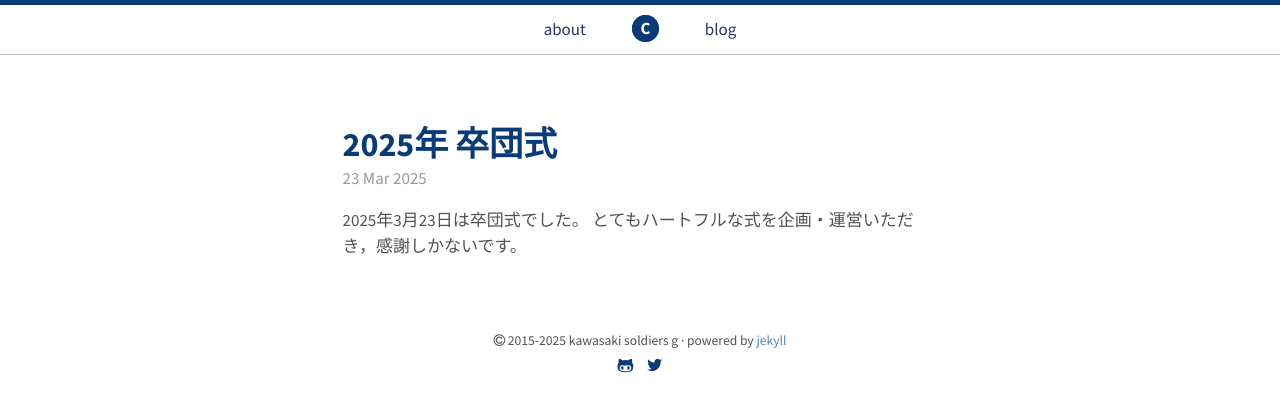
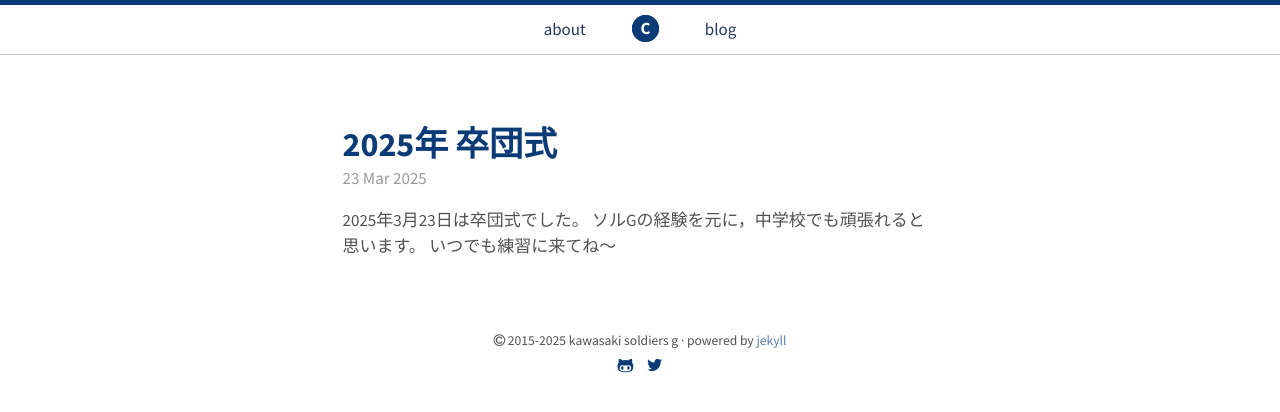
Before and after one commit to soldiersg/soldiersg.github.io, a Jekyll site: the page built from blog/_posts/2025-03-23-sotsudanshiki.md, in a window 1280 px wide. Shown: the top 412 px of the page. Built offline with Jekyll 4.4.1, drawn with Linux system fonts in a browser that asks for light colours.

Commit message:
卒団式

```diff
--- a/blog/_posts/2025-03-23-sotsudanshiki.md
+++ b/blog/_posts/2025-03-23-sotsudanshiki.md
@@ -3,4 +3,5 @@ layout: post
 title: 2025年 卒団式
 ---
 2025年3月23日は卒団式でした。
-とてもハートフルな式を企画・運営いただき，感謝しかないです。
+ソルGの経験を元に，中学校でも頑張れると思います。
+いつでも練習に来てね〜
```
